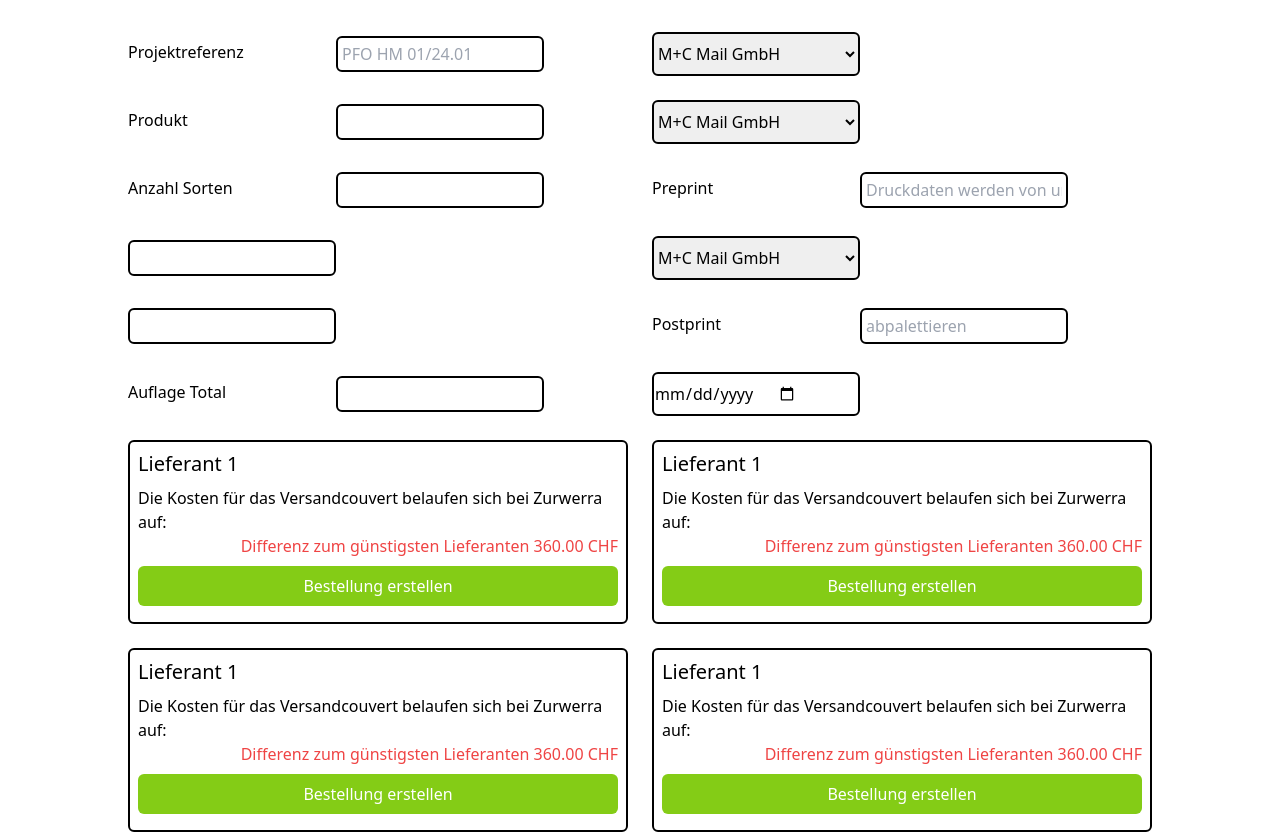
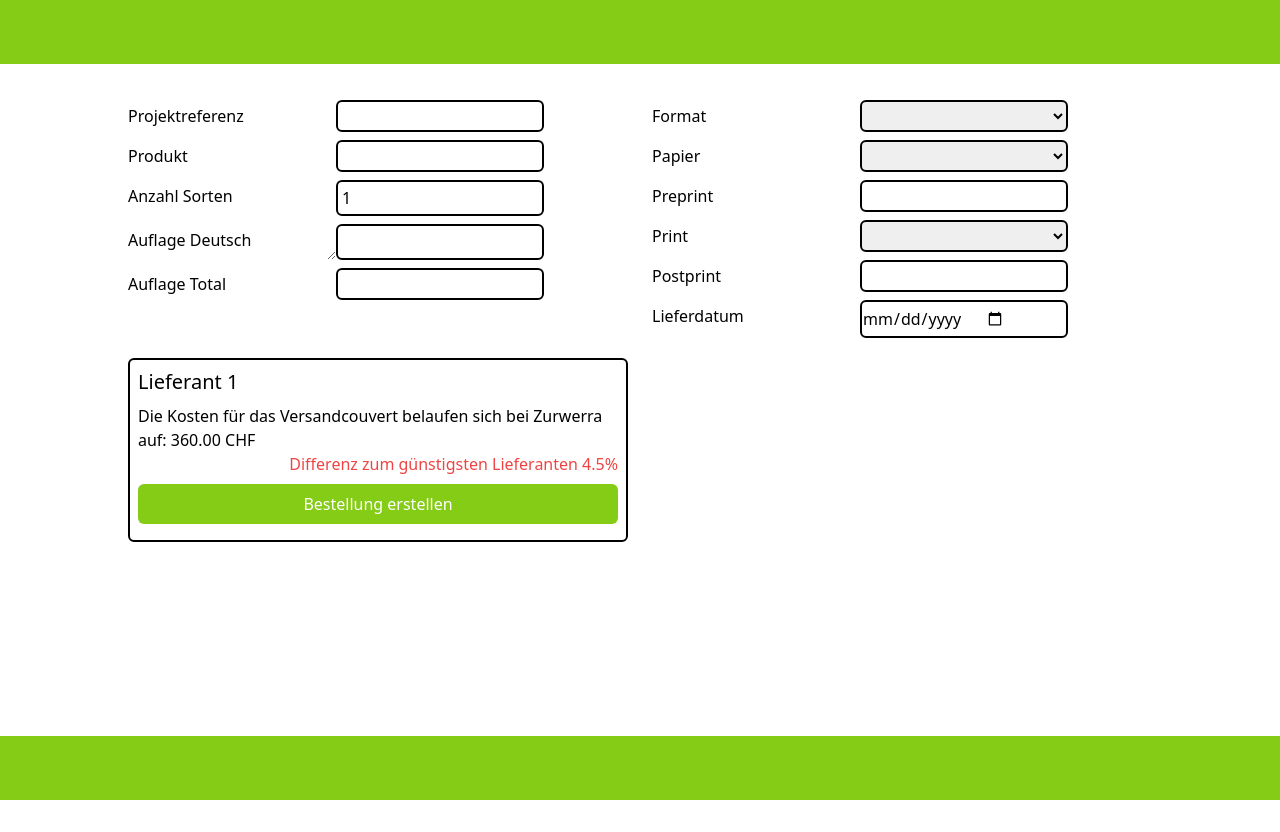
Before and after one commit to Stephan-Habermacher/hexagon_frontend, a React (Vite) app: page /versandcouvert in a window 1280 px wide. After the commit the page ends 800 px from the top, so only its background shows below. Built offline with nearby package versions, Linux system fonts and the light colour scheme.

Commit message:
Implement some logic

```diff
--- a/src/components/Datepicker.tsx
+++ b/src/components/Datepicker.tsx
@@ -1,11 +1,14 @@
 import React from "react";
 
-function Datepicker() {
+function Datepicker({ label }: { label?: string }) {
   return (
-    <input
-      type="date"
-      className="flex py-1 w-52 text-base border-solid border-2 border-black rounded-md"
-    />
+    <div className="flex py-1">
+      {label && <label className="flex py-1 w-52 text-base">{label}</label>}
+      <input
+        type="date"
+        className="flex py-1 w-52 text-base border-solid border-2 border-black rounded-md"
+      />
+    </div>
   );
 }
 
--- a/src/components/InputField.tsx
+++ b/src/components/InputField.tsx
@@ -1,19 +1,37 @@
 import React from "react";
 
 const InputField = ({
+  textarea,
   isPassword,
   label,
   placeholder,
+  value,
+  onChange,
+  onChangeTextArea,
 }: {
+  textarea?: string;
   isPassword?: boolean;
   label?: string;
   placeholder?: string;
+  value: string | number;
+  onChange: (value: string | number) => void;
+  onChangeTextArea?: (value: string) => void;
 }) => {
   return (
     <div className="flex py-1">
+      {textarea != undefined && onChangeTextArea && (
+        <textarea
+          className="flex py-1 w-52 text-base"
+          rows={1}
+          value={textarea}
+          onChange={(e) => onChangeTextArea(e.target.value)}
+        ></textarea>
+      )}
       {label && <label className="flex py-1 w-52 text-base">{label}</label>}
       <input
         type={isPassword ? "password" : "text"}
+        value={value}
+        onChange={(e) => onChange(e.target.value)}
         placeholder={placeholder}
         className="flex p-1 w-52 text-base border-solid border-2 border-black rounded-md"
       />
--- /dev/null
+++ b/src/components/OutputField.tsx
@@ -0,0 +1,12 @@
+import React from "react";
+
+function OutputField({ label }: { label: string }) {
+  return (
+    <div className="flex py-1">
+      {label && <label className="flex py-1 w-52 text-base">{label}</label>}
+      <output className="flex p-1 w-52 text-base border-solid border-2 border-black rounded-md" />
+    </div>
+  );
+}
+
+export default OutputField;
--- a/src/components/SelectField.tsx
+++ b/src/components/SelectField.tsx
@@ -1,11 +1,13 @@
 import React from "react";
 
-const SelectField = () => {
+const SelectField = ({ label, text }: { label?: string; text?: string }) => {
   return (
-    <select className="w-52 text-base border-solid border-2 border-black rounded-md">
-      <option className="text-base">M+C Mail GmbH</option>
-      <option className="text-base">Speed Mail Service AG</option>
-    </select>
+    <div className="flex py-1">
+      {label && <label className="flex py-1 w-52 text-base">{label}</label>}
+      <select className="w-52 text-base border-solid border-2 border-black rounded-md">
+        <option className="text-base">{text}</option>
+      </select>
+    </div>
   );
 };
 
--- a/src/components/SupplierCard.tsx
+++ b/src/components/SupplierCard.tsx
@@ -6,8 +6,8 @@ function SupplierCard() {
   return (
     <div className="flex flex-col p-2 border-solid border-2 border-black rounded-md">
       <Title text="Lieferant 1" />
-      <p>{`Die Kosten für ${"das Versandcouvert"} belaufen sich bei ${"Zurwerra"} auf:`}</p>
-      <p className="flex justify-end text-red-500 ">{`Differenz zum günstigsten Lieferanten ${"360.00 "}CHF`}</p>
+      <p>{`Die Kosten für ${"das Versandcouvert"} belaufen sich bei ${"Zurwerra"} auf: ${"360.00"} CHF`}</p>
+      <p className="flex justify-end text-red-500 ">{`Differenz zum günstigsten Lieferanten ${"4.5%"}`}</p>
       <Button text="Bestellung erstellen" />
     </div>
   );
--- a/src/views/OuterenvelopeView.tsx
+++ b/src/views/OuterenvelopeView.tsx
@@ -1,32 +1,60 @@
-import React from "react";
+import React, { useState } from "react";
 import Page from "../components/Page";
 import InputField from "../components/InputField";
 import SelectField from "../components/SelectField";
 import Datepicker from "../components/Datepicker";
 import SupplierCard from "../components/SupplierCard";
+import OutputField from "../components/OutputField";
 
 function OuterenvelopeView() {
+  const [numberOfSorts, setNumberOfSorts] = useState(1);
+  const [sortsNames, setSortsNames] = useState<string[]>(["Auflage Deutsch"]);
   return (
     <Page>
       <div className="w-full grid grid-cols-2 gap-6">
-        <InputField label="Projektreferenz" placeholder="PFO HM 01/24.01" />
-        <SelectField />
-        <InputField label="Produkt" />
-        <SelectField />
-        <InputField label="Anzahl Sorten" />
-        <InputField
-          label="Preprint"
-          placeholder="Druckdaten werden von uns geliefert"
-        />
-        <InputField />
-        <SelectField />
-        <InputField />
-        <InputField label="Postprint" placeholder="abpalettieren" />
-        <InputField label="Auflage Total" />
-        <Datepicker />
-        <SupplierCard />
-        <SupplierCard />
-        <SupplierCard />
+        <div>
+          <OutputField label="Projektreferenz" />
+          <OutputField label="Produkt" />
+          <InputField
+            label="Anzahl Sorten"
+            value={numberOfSorts}
+            onChange={(value) => {
+              const newValue = Number(value);
+              if (newValue >= 0) {
+                setNumberOfSorts(newValue);
+              } else {
+                alert("Wert muss mindestens 1 betragen");
+              }
+            }}
+          />
+
+          {Array(numberOfSorts)
+            .fill("")
+            .map((_, i) => (
+              <InputField
+                onChangeTextArea={(value) =>
+                  setSortsNames([
+                    ...sortsNames.slice(0, i),
+                    value,
+                    ...sortsNames.slice(i, sortsNames.length),
+                  ])
+                }
+                textarea={sortsNames[i] || ""}
+              />
+            ))}
+          <OutputField label="Auflage Total" />
+        </div>
+
+        <div>
+          <SelectField label="Format" />
+          <SelectField label="Papier" />
+          <OutputField label="Preprint" />
+          <SelectField label="Print" />
+          <OutputField label="Postprint" />
+          <Datepicker label="Lieferdatum" />
+        </div>
+      </div>
+      <div className="w-full grid grid-cols-2 gap-6 mt-4">
         <SupplierCard />
       </div>
     </Page>
```
